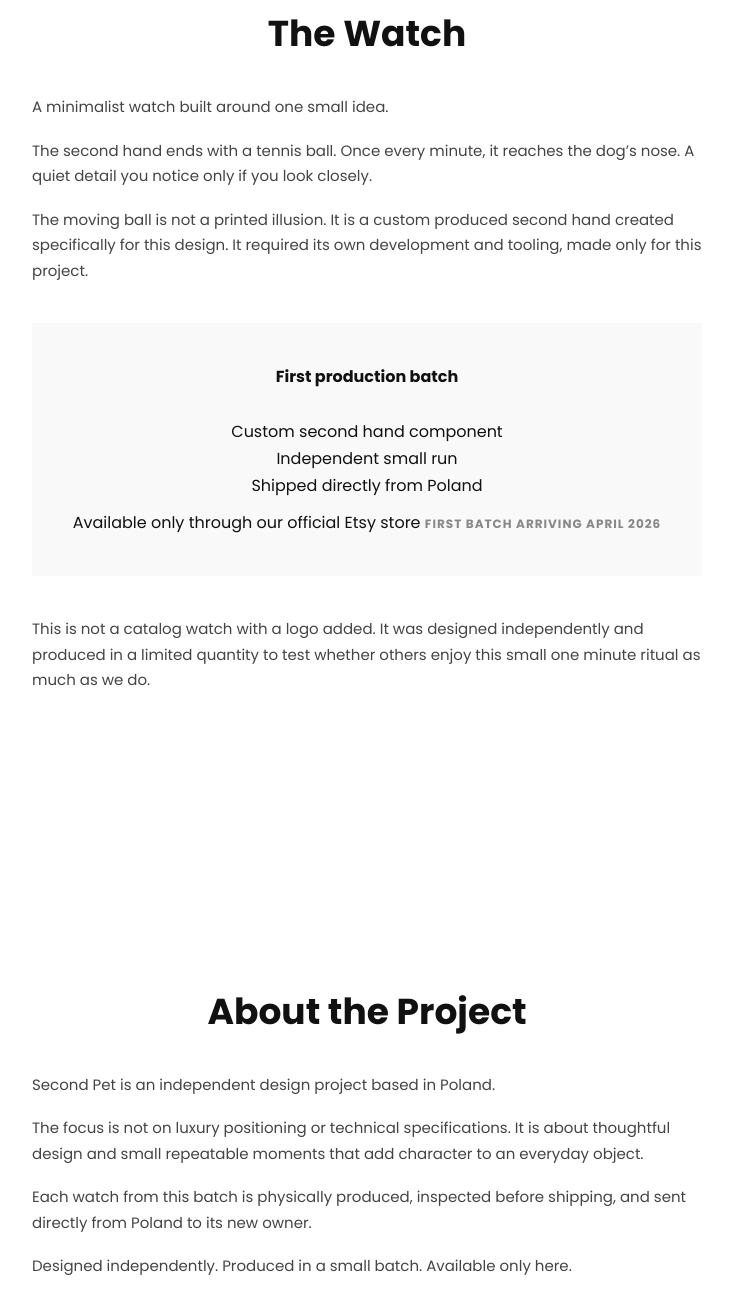
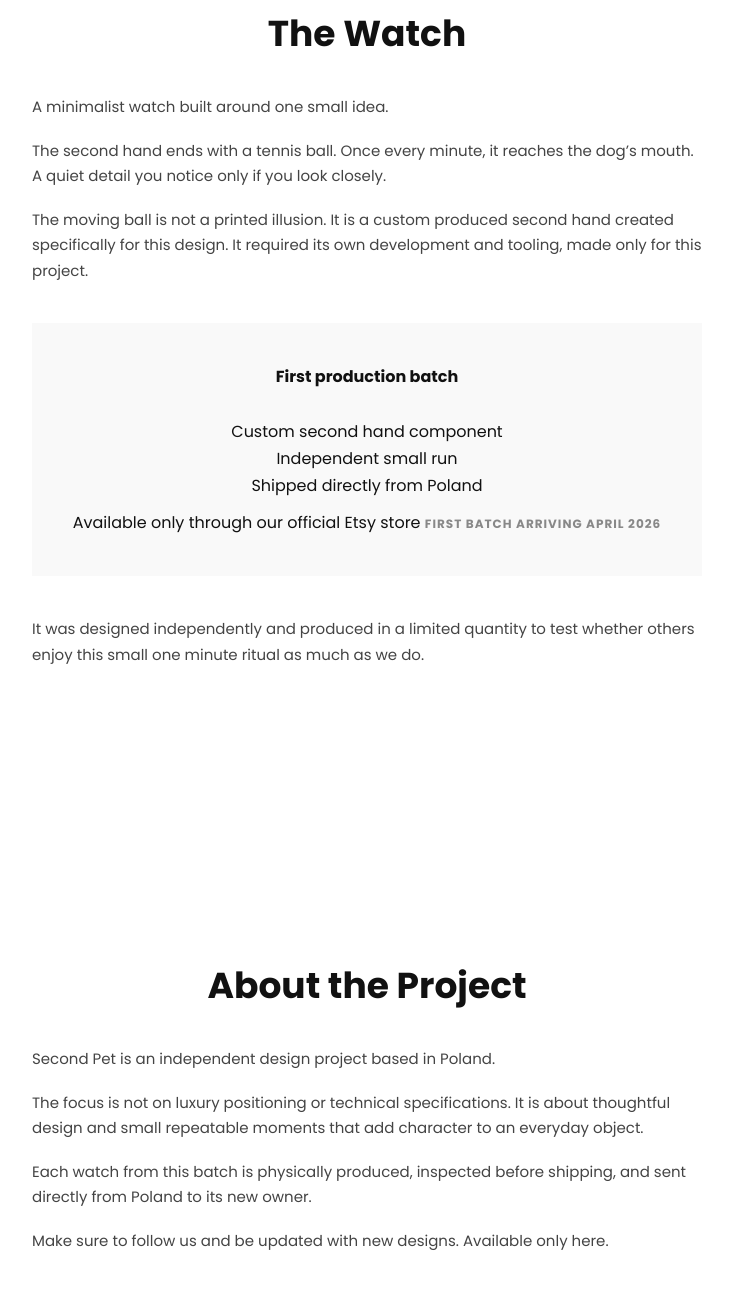
Before and after one commit to kubamat13-stack/second.pet, a plain HTML site: page index.html in a window 1280 px wide. Shown: the part 969-2280 px from the top of the page, without its empty margins (273-1005 px from the left). Drawn offline with Linux system fonts and the light colour scheme.

Commit message:
Update index.html

```diff
--- a/index.html
+++ b/index.html
@@ -176,7 +176,7 @@
   </p>
 
   <p>
-    The second hand ends with a tennis ball. Once every minute, it reaches the dog’s nose. A quiet detail you notice only if you look closely.
+    The second hand ends with a tennis ball. Once every minute, it reaches the dog’s mouth. A quiet detail you notice only if you look closely.
   </p>
 
   <p>
@@ -193,7 +193,7 @@
   </div>
 
   <p>
-    This is not a catalog watch with a logo added. It was designed independently and produced in a limited quantity to test whether others enjoy this small one minute ritual as much as we do.
+    It was designed independently and produced in a limited quantity to test whether others enjoy this small one minute ritual as much as we do.
   </p>
 </section>
 
@@ -213,7 +213,7 @@
   </p>
 
   <p>
-    Designed independently. Produced in a small batch. Available only here.
+    Make sure to follow us and be updated with new designs. Available only here.
   </p>
 </section>
 
```
